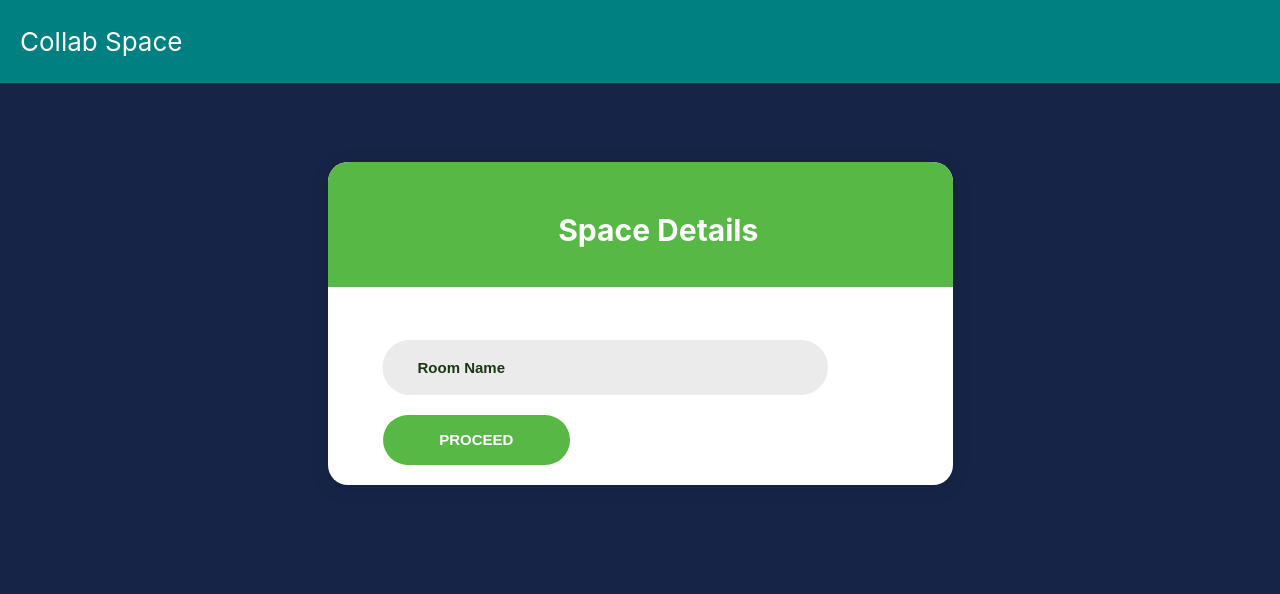
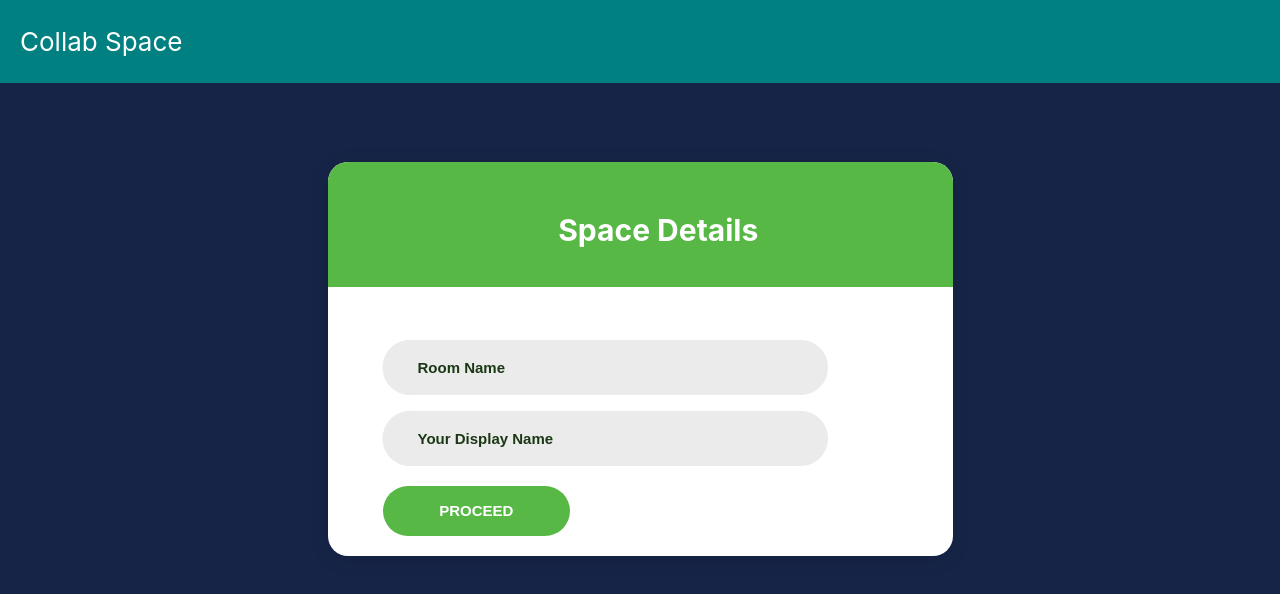
Before and after one commit to AllanMwirigi/collab-space, a React (Create React App) app in the folder frontend/: page / in a window 1280 px wide. Shown: the top 594 px of the page. Built offline with nearby package versions, Linux system fonts and the light colour scheme.

Commit message:
display name input,toast msgs

```diff
--- a/frontend/package.json
+++ b/frontend/package.json
@@ -12,6 +12,7 @@
     "react-dom": "^17.0.1",
     "react-scripts": "4.0.1",
     "react-sketch-canvas": "^5.3.1",
+    "react-toastify": "^6.2.0",
     "react-tooltip": "^4.2.11",
     "socket.io-client": "^2.3.1",
     "web-vitals": "^0.2.4"
--- a/frontend/src/App.js
+++ b/frontend/src/App.js
@@ -1,5 +1,7 @@
 import React,{ useState, } from "react";
 import './App.css';
+import { ToastContainer } from 'react-toastify';
+import 'react-toastify/dist/ReactToastify.css';
 import Credentials from './pages/Credentials';
 import Workspace from './pages/Workspace';
 
@@ -14,6 +16,7 @@ function App() {
       </header>
       { !verified && <Credentials setVerified={setVerified}/> }
       { verified &&  <Workspace/> }
+      <ToastContainer />
     </div>
   );
 }
--- a/frontend/src/pages/Credentials.js
+++ b/frontend/src/pages/Credentials.js
@@ -1,23 +1,27 @@
-import React,{ useState, useEffect } from "react";
+import React,{ useState } from "react";
+import { toast } from 'react-toastify';
 
 export default function Credentials(props) {
 
   const [roomNameInp, setRoomNameInp] = useState("");
+  const [displayNameInp, setDisplayNameInp] = useState("");
   // const [passwordInp, setPasswordInp] = useState("");
   const [requestPending, setRequestPending] = useState(false);
 
   const submit = async (event) => {
     event.preventDefault();
-    if(roomNameInp.trim() === '' /* || passwordInp.trim() === '' */ ) {
-      // alert('Fill in all fields');
-      alert('Please enter Room Name');
+    if(roomNameInp.trim() === '' || displayNameInp.trim() === '' /* || passwordInp.trim() === '' */ ) {
+      toast.error('Kindly fill in all fields');
+      // alert('Please enter Room Name');
       return;
     }
     setRequestPending(true);
     // TODO: send request to backend and create/verify room
     // TODO: show some fancy loading
     setTimeout(() => {
+      console.log(roomNameInp, displayNameInp);
       sessionStorage.setItem('roomName', roomNameInp);
+      sessionStorage.setItem('displayName', displayNameInp);
       setRequestPending(false);
       props.setVerified(true); // have parent (App.js) change to the next page
     }, 500);
@@ -35,6 +39,12 @@ export default function Credentials(props) {
             <div className="wrap-input100 validate-input m-b-16" data-validate="Please enter room name">
               <input className="input100" type="text" name="room-name" placeholder="Room Name"
                 value={roomNameInp} onChange={(e) => { setRoomNameInp(e.currentTarget.value.trim()) } }
+              />
+              <span className="focus-input100"></span>
+            </div>
+            <div className="wrap-input100 validate-input m-b-16" data-validate="Please enter display name">
+              <input className="input100" type="text" name="display-name" placeholder="Your Display Name"
+                value={displayNameInp} onChange={(e) => { setDisplayNameInp(e.currentTarget.value.trim()) } }
               />
               <span className="focus-input100"></span>
             </div>
```
Also changed, not shown: 2 other files (tests, documents, lock files or other folders).
